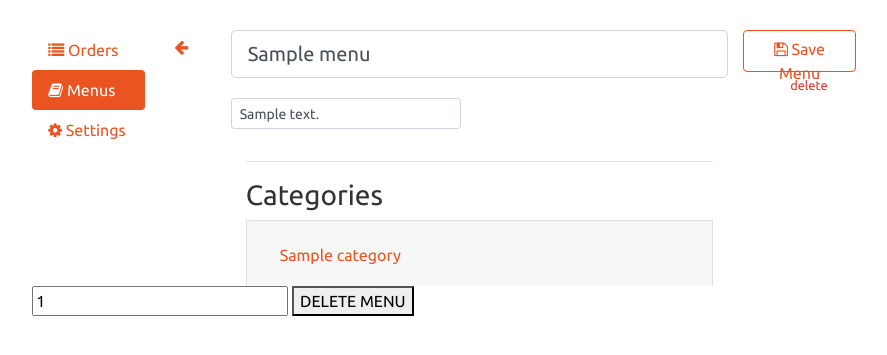
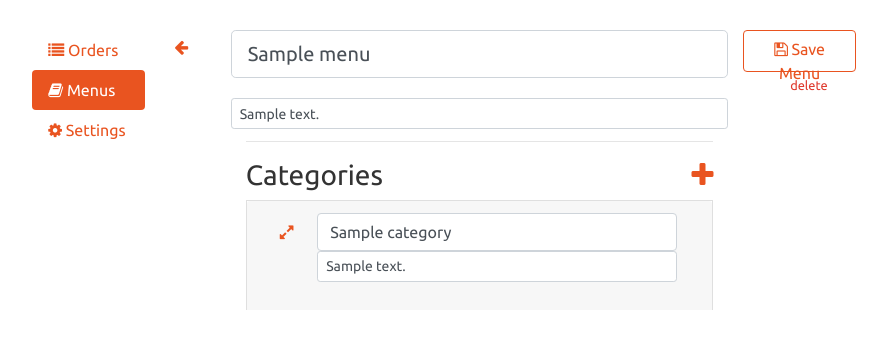
Before and after one commit to ikejs/food, a Flask app: template templates/account/menu_edit.html in a window 1280 px wide. Shown: the part 56-411 px from the top of the page, without its empty margins (196-1083 px from the left). Run offline with Flask 2, Linux system fonts and the light colour scheme; the template is opened without the code that fills it: most values are stand-ins (such as "Sample title", 1, 10 or a date in 2020); style sheets or scripts are compiled from the project's sources; some libraries are stand-ins or nearby versions.

Commit message:
add create categories

```diff
--- a/app.py
+++ b/app.py
@@ -147,14 +147,18 @@ def account_add_menu():
     flash(b'Menu added successfully.', 'success')
     return redirect(url_for('account_view_menus'))
 
-@app.route("/account/menu/create")
-def account_create_category_form():
-    return render_template(
-    'account/category_create.html',
-    title = 'Create Category' + title,
-    restaurant = restaurants[0],
-    menu = {}
+@app.route("/account/menus/newCategory", methods=['POST'])
+def account_add_category():
+    menuId = request.form.get('menuId')
+    newCategoryLabel = request.form.get('categoryName')
+    newCategoryDescription = request.form.get('categoryDescription')
+    menus.update(
+       { '_id': ObjectId(menuId) },
+       { '$push': { 'categories': { 'label': newCategoryLabel, 'description': newCategoryDescription, 'items': [] } } }
     )
+    flash(b'Category added successfully.', 'success')
+    return redirect(url_for('account_get_menu', menu_id=menuId))
+
 
 @app.route("/account/menu/create", methods=['POST'])
 def account_create_menu():
@@ -178,9 +182,13 @@ def account_get_menu(menu_id):
 
 @app.route("/account/menu/<menu_id>", methods=['POST'])
 def account_edit_menu(menu_id):
+    updatedMenu = {
+        'label': request.form.get('menuLabel'),
+        'description': request.form.get('menuDescription')
+    }
     menus.update_one(
         {'_id': ObjectId(menu_id)},
-        {'$set': { 'label': request.form.get('label') } }
+        {'$set': updatedMenu }
         )
     flash(u'Menu saved successfully.', 'success')
     return redirect(url_for('account_get_menu',
--- a/templates/account/menu_edit.html
+++ b/templates/account/menu_edit.html
@@ -14,33 +14,33 @@
             <div class="row">
                 <legend style="margin-bottom:-20px;">
                     <div class="form-group">
-                        <input class="form-control form-control-lg" type="text" value="{{menu['label']}}" name="label">
+                        <input class="form-control form-control-lg" type="text" value="{{menu['label']}}" name="menuLabel">
+                    </div>
+                    <div class="form-group">
+                      <input style="margin-top:20px;" class="form-control form-control-sm" type="text" id="menuDescription" name="menuDescription" placeholder="Menu description" value="{{menu['description']}}">
                     </div>
                 </legend>
-                <div class="form-group">
-                  <label class="col-form-label col-form-label-sm" for="menuDescription"></label>
-                  <input class="form-control form-control-sm" type="text" id="menuDescription" placeholder="Menu description" value="{{menu['description']}}">
-                </div>
             </div>
             <hr>
-            <h3>Categories</h3>
+            <h3>Categories <a href="" data-toggle="modal" data-target="#newCategoryModal" style="float:right;"><span class="fa fa-plus"></span></a></h3>
             <div class="accordion" id="categoriesAccordion">
                 {%for category in menu['categories']%}
                 <div class="card">
                     <div class="card-header" id="headingOne_{{category._id}}">
                       <h2 class="mb-0">
-                        <button class="btn btn-link" type="button" data-toggle="collapse" data-target="#collapseOne_{{category._id}}" aria-expanded="true" aria-controls="collapseOne_{{category._id}}">
-                          {{category.label}}
-                        </button>
+                          <button onclick="expandButtonToggle({{category._id}})" class="btn btn-link col-md-1" style="float:left;" type="button" data-toggle="collapse" data-target="#collapseOne_{{category._id}}" aria-expanded="true" aria-controls="collapseOne_{{category._id}}">
+                            <span class="fa fa-expand"></span>
+                          </button>
+                          <div class="form-group col-md-11" style="float:right;">
+                              <input class="form-control" type="text" value="{{category['label']}}" name="categoryLabel_{{category['_id']}}" placeholder="Category Name" />
+                              <input class="form-control form-control-sm" type="text" id="categoryDescription_{{category._id}}" placeholder="{%if category.label%}{{category.label}} description{%else%}Category description{%endif%}" value="{%if category.description%}{{category.description}}{%endif%}" />
+                          </div>
                       </h2>
                     </div>
                     <div id="collapseOne_{{category._id}}" class="collapse" aria-labelledby="headingOne_{{category._id}}" data-parent="#categoriesAccordion">
-                        <div class="card-body">
+                        <a href="javascript:addItem({{category._id}})" style="float:right;margin:20px;"><small>add item</small></a>
+                        <div class="card-body col-md-9 offset-md-2">
                             <div class="accordion" id="itemsAccordion_{{category._id}}">
-                                <div class="form-group">
-                                    <label class="col-form-label col-form-label-sm" for="categoryDescription_{{category._id}}">{{category.label}} description</label>
-                                    <input class="form-control form-control-sm" type="text" id="categoryDescription_{{category._id}}" placeholder="{{category.label}} description" value="{%if category.description%}{{category.description}}{%endif%}">
-                                </div>
                             {%if 'items' in category%}
                                 {%for item in category['items']%}
                                     <div class="accordion" id="itemsAccordion_{{category._id}}">
@@ -76,13 +76,46 @@
         <div class="col-md-2">
             <button class="btn btn-block form-control-lg btn-outline-primary" type="submit"><span class="fa fa-save"></span> Save Menu</button>
             <div style="bottom:20px;" class="offset-md-5">
-                <small><a href="javascript:deleteMenu('{{menu._id}}')" class="text-danger">delete</small>
+                <a href="javascript:deleteMenu('{{menu._id}}')" class="text-danger"><small>delete</small></a>
             </div>
         </div>
     </div>
 </form>
-<form id="deleteMenuForm" action="/account/menus/delete" method="POST">
+<form style="display:none;" id="deleteMenuForm" action="/account/menus/delete" method="POST">
     <input name="menuId" value="{{menu['_id']}}" />
     <button type="submit">DELETE MENU</button>
 </form>
+
+
+
+
+<!-- NEW CATEGORY MODAL -->
+<div class="modal fade" id="newCategoryModal" tabindex="-1" role="dialog" aria-labelledby="newCategoryModalLabel" aria-hidden="true">
+  <div class="modal-dialog" role="document">
+    <div class="modal-content col-md-6 offset-md-3">
+      <div class="modal-header">
+        <h5 class="modal-title" id="newCategoryModalLabel">New Category</h5>
+        <button type="button" class="close" data-dismiss="modal" aria-label="Close">
+          <span aria-hidden="true">&times;</span>
+        </button>
+      </div>
+      <div class="modal-body">
+          <form action="/account/menus/newCategory" method="POST">
+              <input style="display:none;" name="menuId" value="{{menu._id}}" />
+              <div class='form-group'>
+                  <label for='menu-name'>Name</label><br>
+                  <input class='form-control' id='categoryName' type='text' name='categoryName'/>
+              </div>
+              <div class='form-group'>
+                  <label for='menu-name'>Description</label><br>
+                  <input class='form-control form-control-sm' id='categoryDescription' type='text' name='categoryDescription' />
+              </div>
+              <div class='form-group'>
+                  <button class='btn btn-outline-primary btn-block' type='submit'>Add Category</button>
+              </div>
+          </form>
+      </div>
+    </div>
+  </div>
+</div>
 {% endblock %}
```
Also changed, not shown: 1 other file.
